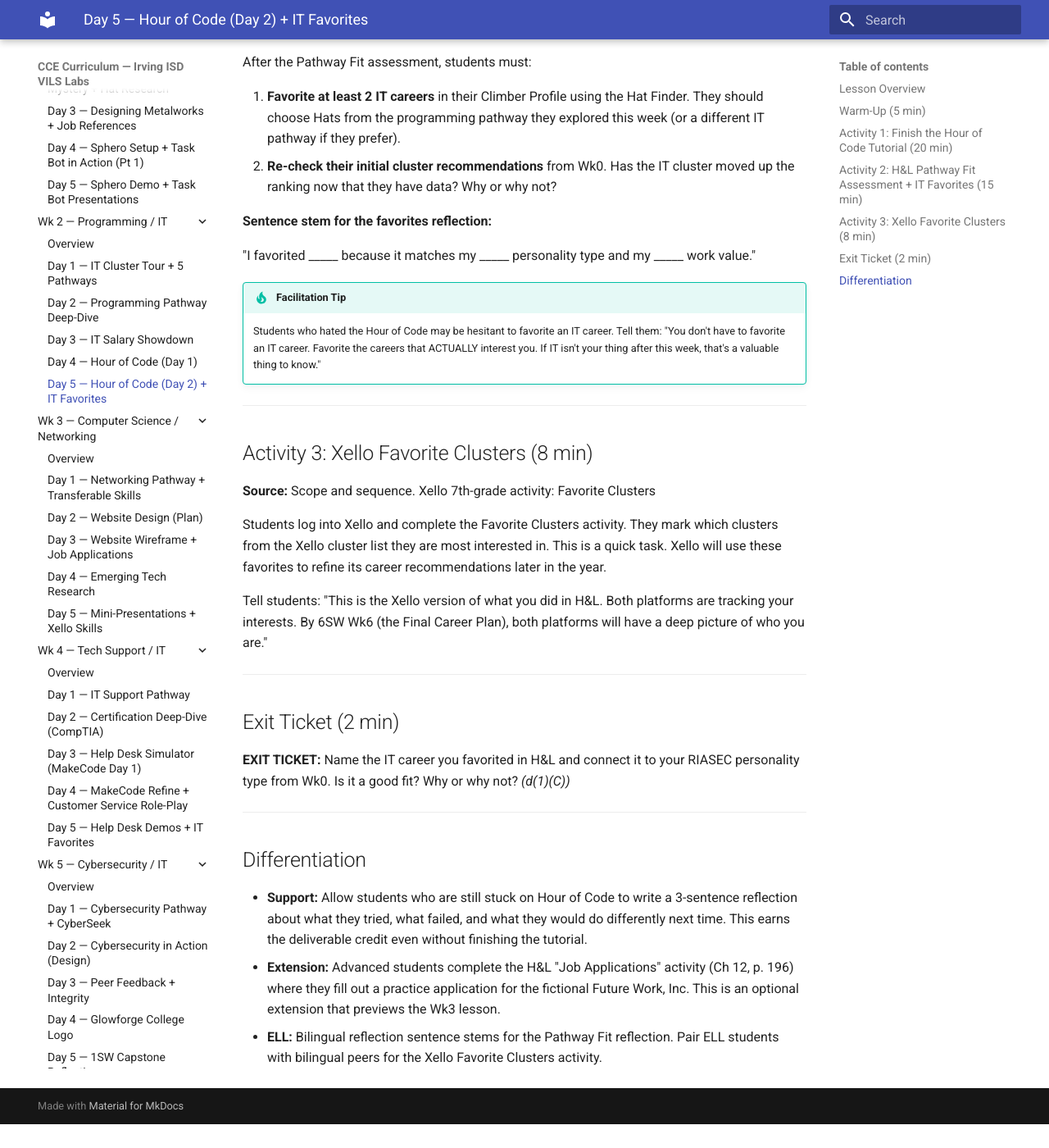
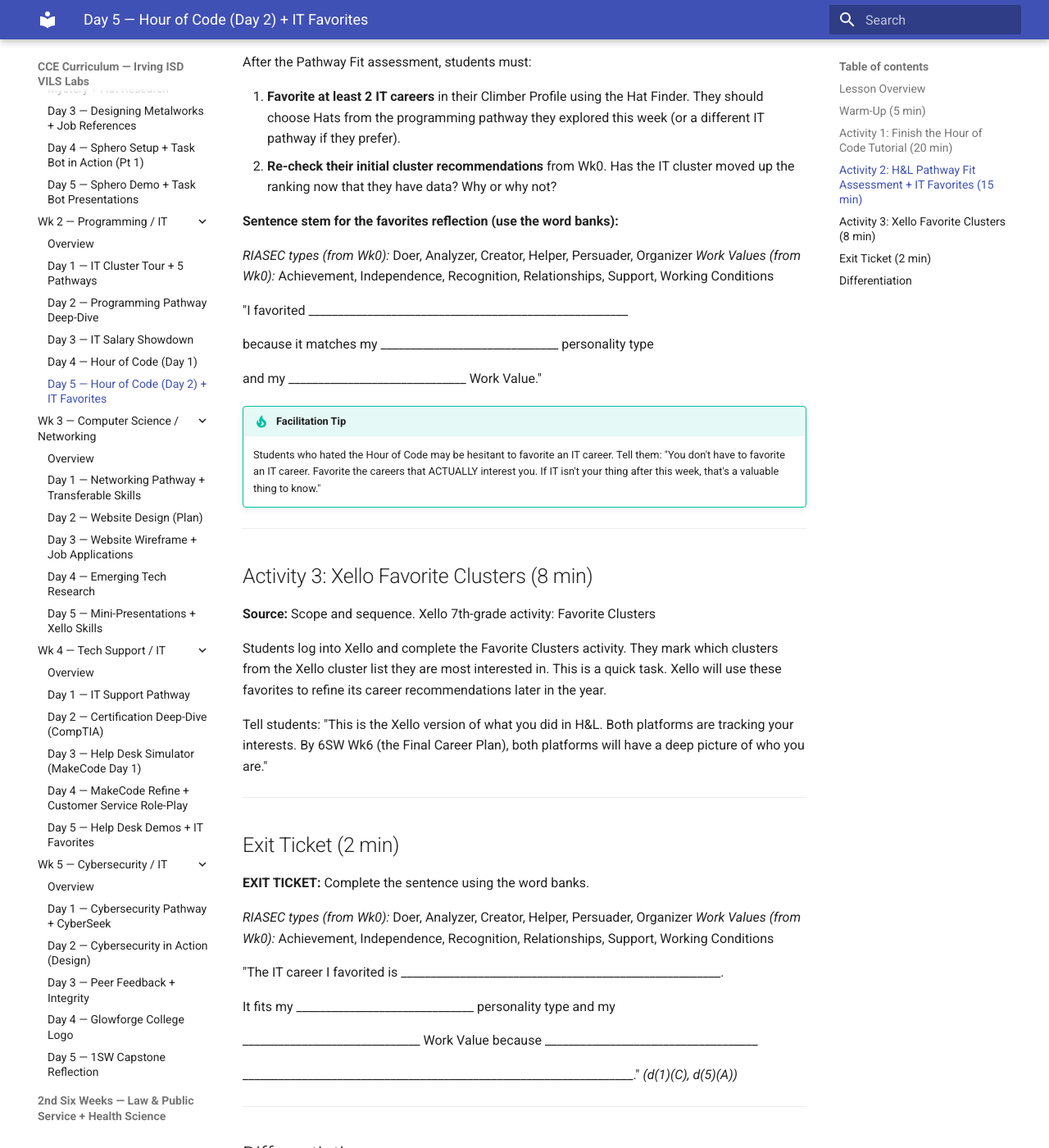
Before and after one commit to elbrielle/cce-curriculum, an MkDocs documentation site: the page built from docs/1sw/wk2-programming-it/day5.md, in a window 1280 px wide and 1400 px high, scrolled down 1641 px. Shown: the whole window at 82% size. Built offline with MkDocs 1.6.1 and Material for MkDocs 9.7.7, drawn with Linux system fonts in a browser that asks for light colours; the version menu is left out; before the commit the page ends 3012 px from its top, so only the background shows below that.

Commit message:
Teacher feedback C3/C4: Hour of Code exit tickets + sentence stem formatting
- Wk2 Day 4 exit ticket: rewritten as sentence stem with two word banks
  (programming concepts + Wk0 Work Values), spiraling the lesson back to
  Wk0 data per C3 feedback
- Wk2 Day 5 Activity 2 favorites reflection stem: longer blank lines with
  explicit RIASEC + Work Values word banks per C4 feedback (short underlines
  were unreadable on printed exit tickets)
- Wk2 Day 5 exit ticket: same treatment, pulling RIASEC + Work Value
  vocabulary forward

Preservation loop clean.

Co-Authored-By: Claude Opus 4.6 <noreply@anthropic.com>

```diff
--- a/docs/1sw/wk2-programming-it/day5.md
+++ b/docs/1sw/wk2-programming-it/day5.md
@@ -50,9 +50,16 @@ After the Pathway Fit assessment, students must:
 1. **Favorite at least 2 IT careers** in their Climber Profile using the Hat Finder. They should choose Hats from the programming pathway they explored this week (or a different IT pathway if they prefer).
 2. **Re-check their initial cluster recommendations** from Wk0. Has the IT cluster moved up the ranking now that they have data? Why or why not?
 
-**Sentence stem for the favorites reflection:**
+**Sentence stem for the favorites reflection (use the word banks):**
 
-"I favorited _____ because it matches my _____ personality type and my _____ work value."
+*RIASEC types (from Wk0):* Doer, Analyzer, Creator, Helper, Persuader, Organizer
+*Work Values (from Wk0):* Achievement, Independence, Recognition, Relationships, Support, Working Conditions
+
+"I favorited ______________________________________________________
+
+because it matches my ______________________________ personality type
+
+and my ______________________________ Work Value."
 
 !!! tip "Facilitation Tip"
     Students who hated the Hour of Code may be hesitant to favorite an IT career. Tell them: "You don't have to favorite an IT career. Favorite the careers that ACTUALLY interest you. If IT isn't your thing after this week, that's a valuable thing to know."
@@ -71,7 +78,18 @@ Tell students: "This is the Xello version of what you did in H&L. Both platforms
 
 ## Exit Ticket (2 min)
 
-**EXIT TICKET:** Name the IT career you favorited in H&L and connect it to your RIASEC personality type from Wk0. Is it a good fit? Why or why not? *(d(1)(C))*
+**EXIT TICKET:** Complete the sentence using the word banks.
+
+*RIASEC types (from Wk0):* Doer, Analyzer, Creator, Helper, Persuader, Organizer
+*Work Values (from Wk0):* Achievement, Independence, Recognition, Relationships, Support, Working Conditions
+
+"The IT career I favorited is ______________________________________________________.
+
+It fits my ______________________________ personality type and my
+
+______________________________ Work Value because ____________________________________
+
+__________________________________________________________________." *(d(1)(C), d(5)(A))*
 
 ---
 
```
Also changed, not shown: docs/1sw/wk2-programming-it/day4.md (+10 -1 lines).
